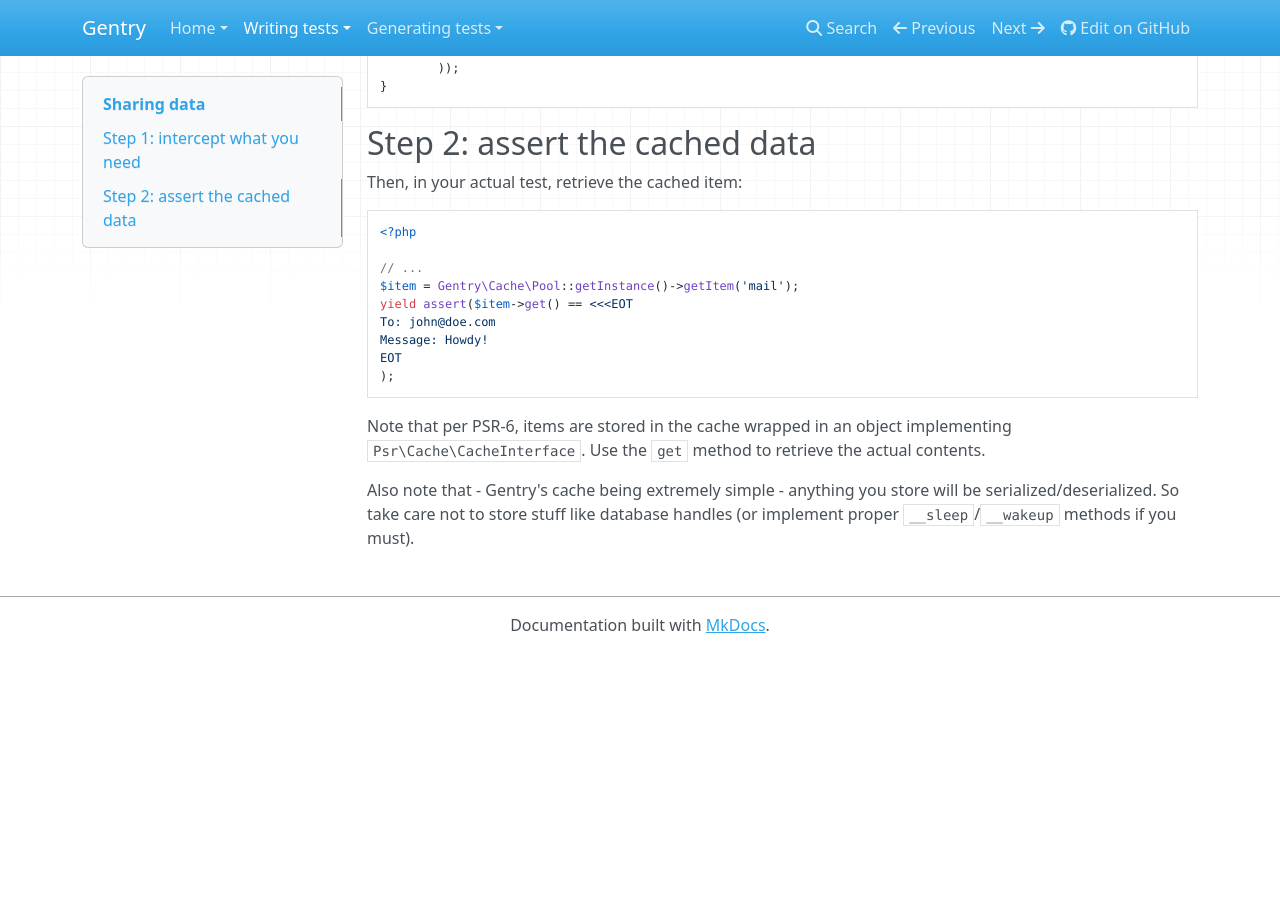
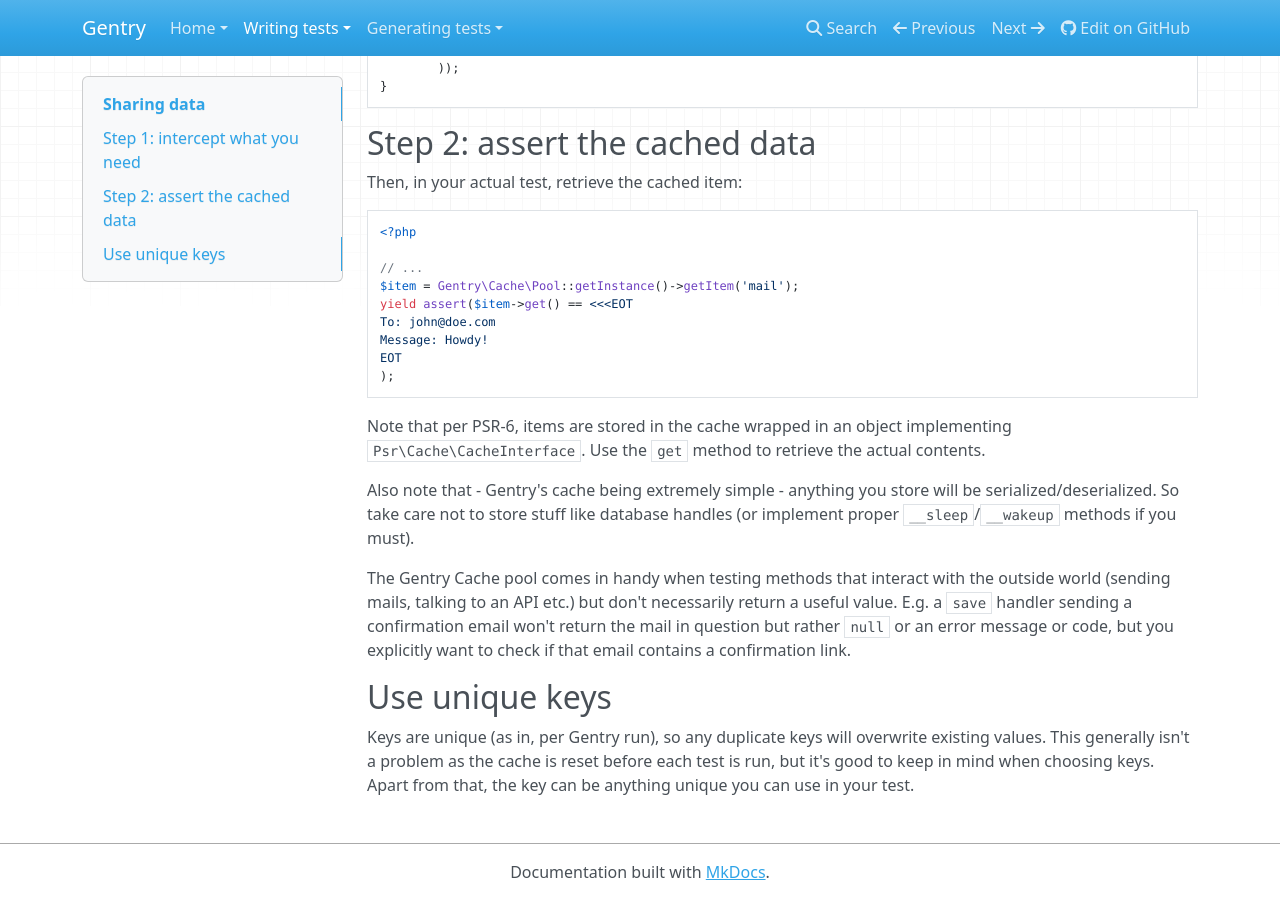
Before and after one commit to gentry-php/gentry, an MkDocs documentation site: the page built from docs/writing/sharing.md, in a window 1280 px wide and 900 px high, scrolled down 609 px. Built offline with MkDocs 1.6.1, drawn with Linux system fonts in a browser that asks for light colours; nearby versions of some CDN libraries; old or Windows-style settings are respelled for this version of MkDocs; before the commit the page ends 1262 px from its top, so only the background shows below that.

Commit message:
explain a bit better

```diff
--- a/docs/writing/sharing.md
+++ b/docs/writing/sharing.md
@@ -54,3 +54,15 @@ actual contents.
 Also note that - Gentry's cache being extremely simple - anything you store will
 be serialized/deserialized. So take care not to store stuff like database
 handles (or implement proper `__sleep`/`__wakeup` methods if you must).
+
+The Gentry Cache pool comes in handy when testing methods that interact with the
+outside world (sending mails, talking to an API etc.) but don't necessarily
+return a useful value. E.g. a `save` handler sending a confirmation email won't
+return the mail in question but rather `null` or an error message or code, but
+you explicitly want to check if that email contains a confirmation link.
+
+## Use unique keys
+Keys are unique (as in, per Gentry run), so any duplicate keys will overwrite
+existing values. This generally isn't a problem as the cache is reset before
+each test is run, but it's good to keep in mind when choosing keys. Apart from
+that, the key can be anything unique you can use in your test.
```
